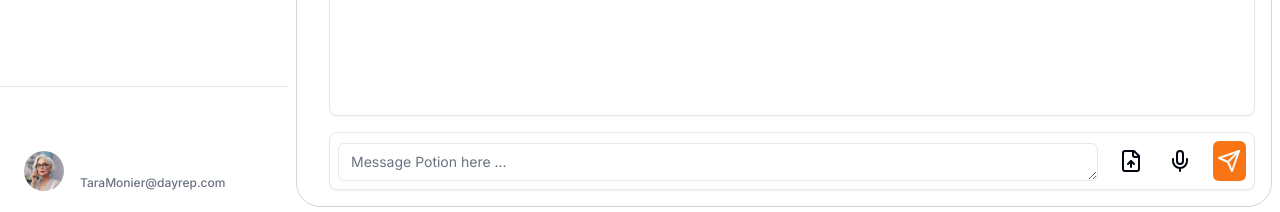
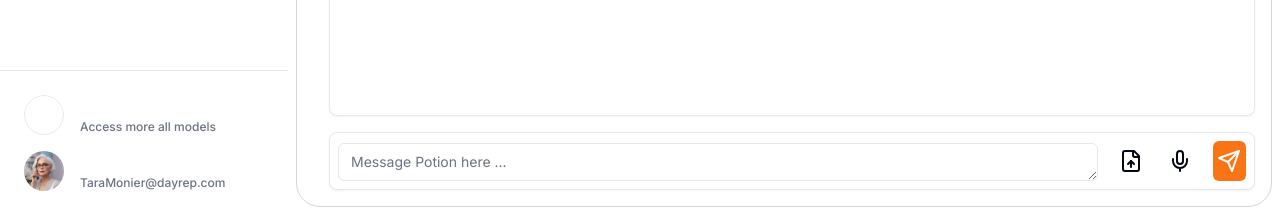
Before and after one commit to hessamkhoobkar/potion-next, a Next.js app: page / in a window 1280 px wide. Shown: the part 585-797 px from the top of the page. Built offline with nearby package versions, Linux system fonts and the light colour scheme.

Commit message:
Refactor sidebar components

```diff
--- a/components/application/Sidebar.tsx
+++ b/components/application/Sidebar.tsx
@@ -1,33 +1,15 @@
-import { Button } from "@/components/ui/button";
+import SidebarLogo from "@/components/application/sidebar/SidebarLogo";
 import ChatHistory from "@/components/application/sidebar/ChatHistory";
-import Image from "next/image";
-import { UserDropdown } from "./sidebar/UserDropdown";
+import UpgradeButton from "@/components/application/sidebar/UpgradeButton";
+import UserDropdown from "@/components/application/sidebar/UserDropdown";
 
 export default function Sidebar() {
   return (
     <div className="w-72 h-dvh flex flex-col z-10 text-white overflow-hidden">
-      <div className="w-full h-24 p-4 flex justify-start items-center ps-8">
-        <h1 className="sr-only">Potion</h1>
-        <div className="flex items-end gap-2">
-          <Image
-            src={"/images/logo/base.png"}
-            alt="logo"
-            width={100}
-            height={39}
-          />
-          <Image
-            src={"/images/logo/Ai.png"}
-            alt="logo"
-            width={31}
-            height={39}
-          />
-        </div>
-      </div>
+      <SidebarLogo />
       <ChatHistory />
-      <div className="w-full flex-col p-4 border-t">
-        <Button variant="ghost" className="w-full">
-          Upgrade Plan
-        </Button>
+      <div className="w-full flex-col p-4 pe-2 border-t">
+        <UpgradeButton />
         <UserDropdown />
       </div>
     </div>
--- a/components/application/sidebar/UserDropdown.tsx
+++ b/components/application/sidebar/UserDropdown.tsx
@@ -29,7 +29,7 @@ const menuContent = [
   },
 ];
 
-export function UserDropdown() {
+export default function UserDropdown() {
   const menuItems = menuContent.map(({ label, icon, shortcut }) => (
     <DropdownMenuItem key={label}>
       {icon}
```
